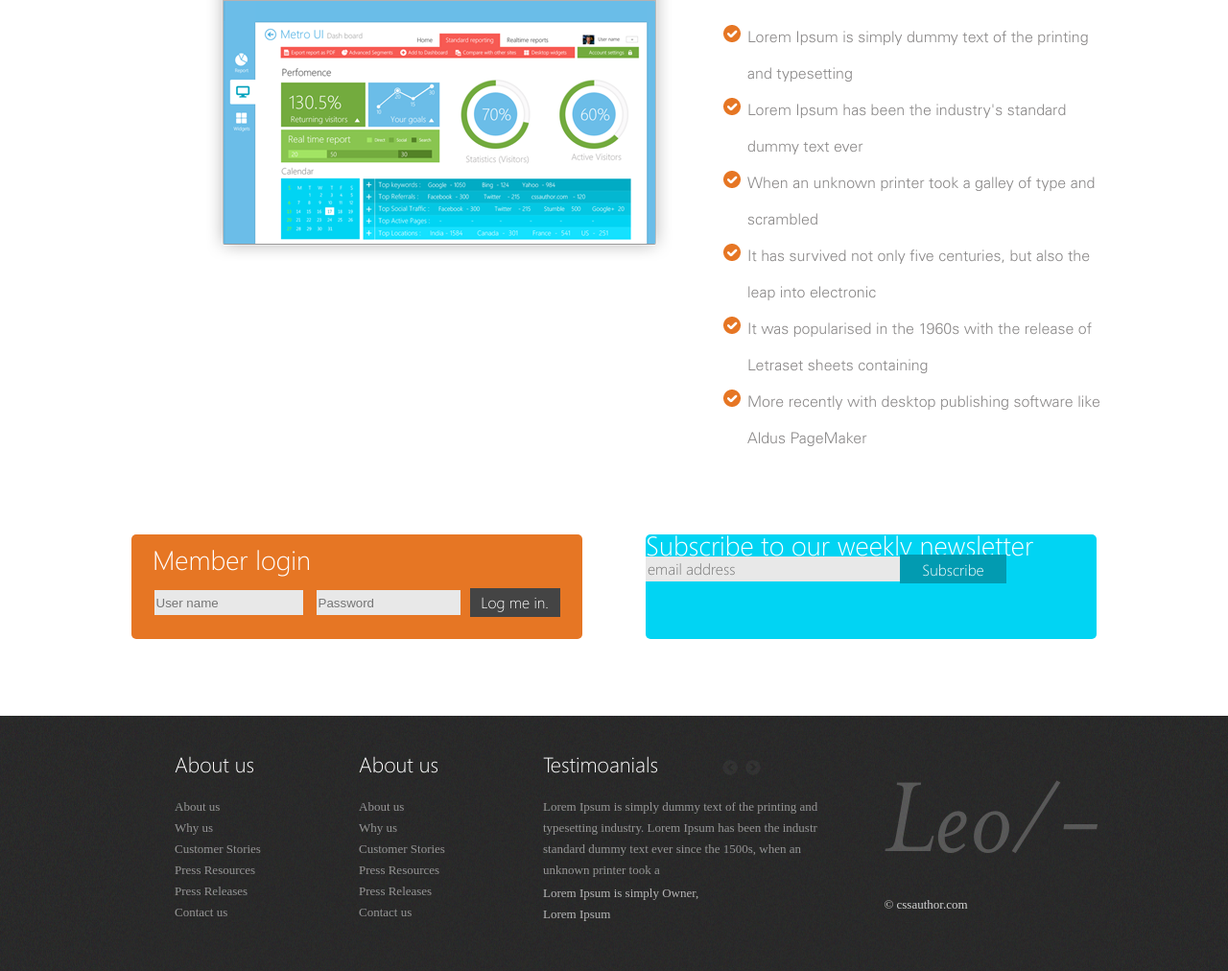
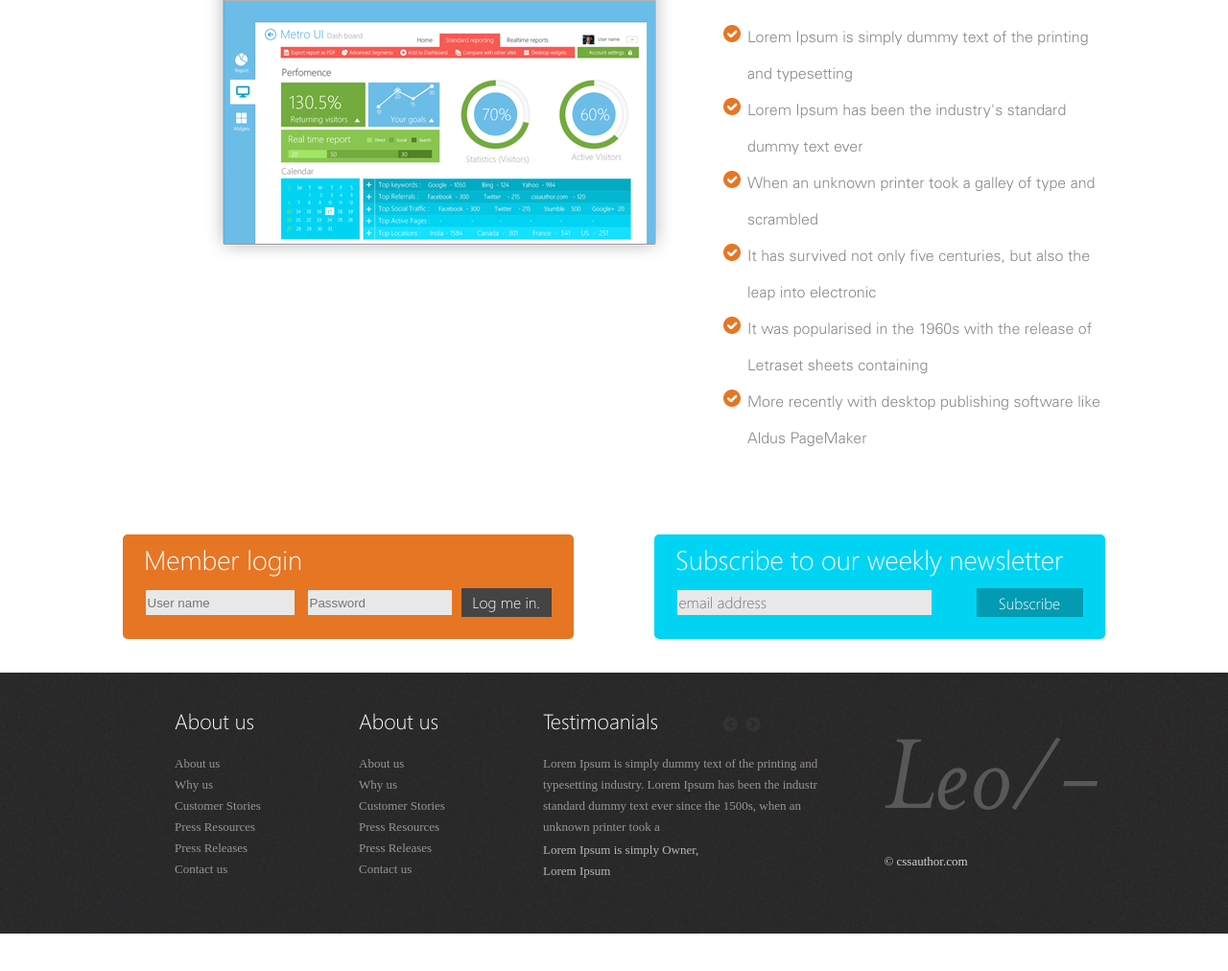
Before and after one commit to ruslan-training/template1, a plain HTML site: page index.html in a window 1280 px wide. Shown: the part 1657-2669 px from the top of the page at 96% size. After the commit the page ends 2630 px from the top, so only its background shows below. Drawn offline with Linux system fonts and the light colour scheme; files whose address does not match are found by name.

Commit message:
footer+form complete

```diff
--- a/index.html
+++ b/index.html
@@ -105,40 +105,35 @@
                 <div class="container feedback">
                     <div class="feedback__frame">
                         <div class="feedback__element _title">Member login</div>
+                        <form method="post" action="#" enctype="multipart/form-data"></form>
                             <div class="feedback__window">
+
                                     <div class="feedback__element _log">
-                            <form method="post" action="#" enctype="multipart/form-data">
                                         <input type="text" name="name" placeholder="User name">
+                                    </div>
+                                    <div class="feedback__element _pass">
+                                        <input type="password" name="password" placeholder="Password">
+                                    </div>
+                                    <div class="feedback__element _enter">
+                                        <input class="feedback__button" type="button" name="submit" value="Log me in.">
+                                    </div>
+
+                            </div>
                         </form>
                     </div>
-                        <div class="feedback__element _pass">
+                    <div class="subscribe">
+                        <div class="subscribe__element _title">Subscribe to our weekly newsletter</div>
                             <form method="post" action="#" enctype="multipart/form-data">
-                                <input type="password" name="password" placeholder="Password">
-                            </form>
-                        </div>
-                        <div class="feedback__element _enter">
-                            <form method="post" action="#" enctype="multipart/form-data">
-                                <input class="feedback__button" type="button" name="submit" value="Log me in.">
-                            </form>
-                        </div>
-                    </div>
-                </div>
-                <div class="subscribe">
-                    <div class="subscribe__element _title">
-                        Subscribe to our weekly newsletter
-                    </div>
                                 <div class="subscribe__email">
                                     <div class="subscribe__element _frame">
-                            <form method="post" action="#" enctype="multipart/form-data">
                                         <input type="textsubs" name="Subs" placeholder="email address">
-                            </form>
                                     </div>
                                     <div class="email_button">
-                            <form method="post" action="#" enctype="multipart/form-data"></form>
                                         <input class="subscribe__button" type="button" name="submit" value="Subscribe">
+                                    </div>
+
+                                 </div>
                             </form>
-                        </div>
-                    </div>
                         </div>
                     </div>
 
--- a/main.css
+++ b/main.css
@@ -336,9 +336,8 @@ body {
 .feedback {
     display: flex;
     align-items: center;
-    display: flex;
-    justify-content: center;
-    padding: 80px 0;
+    justify-content: space-between;
+    padding: 80px 0 35px 0;
 }
 
 .feedback__frame {
@@ -411,17 +410,15 @@ input[type="password"] {
     font-size: 28px;
     font-weight: 300;
     line-height: 21px;
+    padding: 15px 0px 0px 22px;
 }
 
 .subscribe__email {
     display: flex;
     align-items: center;
+    justify-content: space-around;
+    margin-top: 20px;
 }
-
-/* .subscribe__element._frame {
-    margin: 20px 49px 20px 29px;
-} */
-
 input[type="textsubs"] {
     width: 265px;
     height: 26px;
```
Lines whose indentation alone changed are shown as unchanged.
